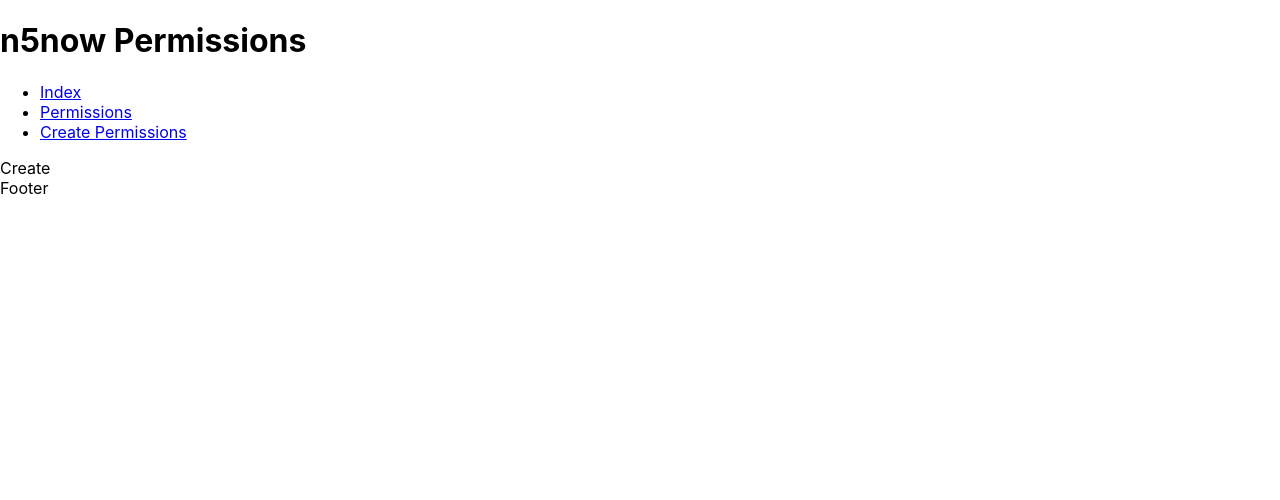
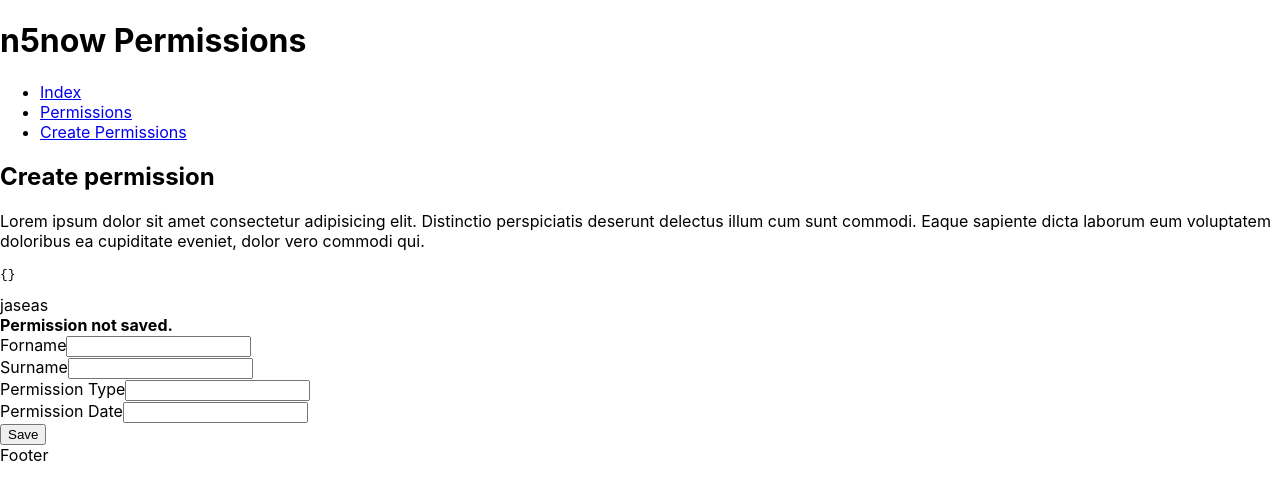
Before and after one commit to JasemDuncan/n5now, a React (Create React App) app in the folder front-end/: page /create-permissions in a window 1280 px wide. Shown: the top 500 px of the page. Built offline with nearby package versions, Linux system fonts and the light colour scheme.

Commit message:
edit permission and show permission

```diff
--- a/front-end/src/components/pages/Create.jsx
+++ b/front-end/src/components/pages/Create.jsx
@@ -1,7 +1,64 @@
-import React from 'react'
+import React, { useState } from 'react'
+import { useForm } from '../../hooks/useForm'
+import { Global } from '../../helpers/Global';
+import { useEffect } from 'react';
+import axios from 'axios';
 
 export const Create = () => {
+
+  const { form, sent, changed } = useForm({});
+  const [result, setResult] = useState(false);
+
+  const savePermission = async (e) => {
+    e.preventDefault(form);
+    //Retreive info
+    axios.post(Global.url + "RequestPermission", form)
+      .then(response=>{
+        setResult(response.data);
+        console.log(response.data);
+        if (response.data.success ===true){
+          setResult(true);
+        } else {setResult(false)}
+      })
+
+  };
+
+
   return (
-    <div>Create</div>
+    <div>
+      <h1>Create permission</h1>
+      <p>Lorem ipsum dolor sit amet consectetur adipisicing elit. Distinctio perspiciatis deserunt delectus illum cum sunt commodi. Eaque sapiente dicta laborum eum voluptatem doloribus ea cupiditate eveniet, dolor vero commodi qui.</p>
+      <pre>{JSON.stringify(form)}</pre>
+      <div>jaseas </div>
+      <strong>{result ? "Permission Saved." : "Permission not saved."}</strong>
+      {/*Mount form */}
+
+      <form action="" onSubmit={savePermission}>
+
+        <div className="">
+          <label htmlFor="forname">Forname</label>
+          <input type="text" name='employeeForename' onChange={changed} />
+        </div>
+
+        <div className="">
+          <label htmlFor="surname">Surname</label>
+          <input type="text" name='employeeSurname' onChange={changed} />
+        </div>
+
+
+        <div className="">
+          <label htmlFor="permissionType">Permission Type</label>
+          <input type="number" name='permissionType' onChange={changed} />
+        </div>
+
+        <div className="">
+          <label htmlFor="permissionDate">Permission Date</label>
+          <input type="text" name='permissionDate' onChange={changed} />
+        </div>
+
+        <input type="submit" value="Save" />
+      </form>
+
+    </div>
   )
 }
--- a/front-end/src/components/pages/Edit.jsx
+++ b/front-end/src/components/pages/Edit.jsx
@@ -1,7 +1,106 @@
-import React from 'react'
+import React, { useState } from 'react'
+import { useForm } from '../../hooks/useForm'
+import { Global } from '../../helpers/Global';
+import { useEffect } from 'react';
+import axios from 'axios';
+import { useParams } from 'react-router-dom';
+
 
 export const Edit = () => {
+
+  const { form, sent, changed } = useForm({});
+  const [result, setResult] = useState(false);
+  const [permission, setPermission] = useState([]);
+  const params = useParams();
+
+  useEffect(() => {
+    getPermission();
+
+  }, []);
+
+  const getPermission = async () => {
+    setTimeout(() => {
+      axios.get(Global.url + "GetPermissions"
+      ).then(
+        response => {
+          setPermission(response.data.filter(index => index.id == params.id));
+        }
+      )
+    }, 500)
+  };
+
+  const aux = ()=>{
+
+  }
+
+  const editPermission = async (e) => {
+    e.preventDefault();
+
+
+    { console.log(JSON.stringify(form)) }
+    //Retreive info
+    axios.put(Global.url + "ModifiyPermission", {
+      id: e.target.id.value,
+      employeeForename: e.target.employeeForename.value,
+      employeeSurname:e.target.employeeSurname.value,
+      permissionType:e.target.permissionType.value,
+      permissionDate:e.target.permissionDate.value
+
+    })
+      .then(response => {
+        setResult(response.data);
+        if (response.data.success === true) {
+          setResult(true);
+        } else { setResult(false) }
+      })
+  };
+
+
   return (
-    <div>Edit</div>
+    <div>
+      {
+        permission.length == 1 ?
+          (
+            <div>
+
+              <h1>Edit permission</h1>
+              <p>Form to edit: {permission[0].id}</p>
+
+              <strong>{result ? "Permission Edited." : "Permission not Edited."}</strong>
+
+              <form action="" onSubmit={editPermission}>
+
+                <div className="">
+                  <input type="text" name="id" defaultValue={permission[0].id}  readOnly />
+                </div>
+
+                <div className="">
+                  <label htmlFor="forname">Forname</label>
+                  <input type="text" name='employeeForename' defaultValue={permission[0].employeeForename} />
+                </div>
+
+                <div className="">
+                  <label htmlFor="surname">Surname</label>
+                  <input type="text" name='employeeSurname' defaultValue={permission[0].employeeSurname}  />
+                </div>
+
+                <div className="">
+                  <label htmlFor="permissionType">Permission Type</label>
+                  <input type="number" name='permissionType' defaultValue={permission[0].permissionType}  />
+                </div>
+
+                <div className="">
+                  <label htmlFor="permissionDate">Permission Date</label>
+                  <input type="text" name='permissionDate' defaultValue={permission[0].permissionDate}  />
+                </div>
+
+                <input type="submit" value="Save" />
+              </form>
+            </div>
+          )
+          : <h1>Loading</h1>
+
+      }
+    </div>
   )
 }
--- /dev/null
+++ b/front-end/src/components/pages/List.jsx
@@ -0,0 +1,19 @@
+import React from 'react'
+import { Link } from 'react-router-dom';
+
+export const List = ({permissions, setPermission}) => {
+    return (
+        permissions.map(permission => {
+            return (
+                <article key={permission.id}>
+                    <h3><Link to={"/permission/"+permission.id}>{permission.id}</Link></h3>
+                    <p>{permission.employeeForename + " " + permission.employeeSurname}</p>
+                    <p>{"Permission Type: " + permission.permissionType}</p>
+                    <p>{"Permission Date: " + permission.permissionDate}</p>
+                    <Link to={"/edit/"+permission.id}>Edit</Link>
+                    <button>Delete</button>
+                </article>
+            );
+        })
+    )
+}
--- a/front-end/src/components/pages/Permission.jsx
+++ b/front-end/src/components/pages/Permission.jsx
@@ -1,7 +1,51 @@
 import React from 'react'
+import { useState, useEffect } from 'react'
+import axios from 'axios'
+import { Global } from '../../helpers/Global';
+import { useParams } from 'react-router-dom';
+
 
 export const Permission = () => {
+
+  const [permission, setPermission] = useState([]);
+  const [loading, setLoading] = useState(true);
+  const params = useParams();
+
+  useEffect(() => {
+    getPermission();
+  }, []);
+
+  const getPermission = async () => {
+    setTimeout(() => {
+      axios.get(Global.url + "GetPermissions"
+      ).then(
+        response => {
+          // setPermissions(response.data);
+          setLoading(false);
+          setPermission(response.data.filter(index => index.id == params.id));
+        }
+      )
+    }, 500)
+  };
+
   return (
-    <div>Permission</div>
+    <>
+      {
+        loading ? "LOADING..." :
+          permission.length == 1 ?
+            (
+              <div>
+                <article key={permission[0].id}>
+                  <h3>{permission[0].id}</h3>
+                  <p>{permission[0].employeeForename + " " + permission[0].employeeSurname}</p>
+                  <p>{"Permission Type: " + permission[0].permissionType}</p>
+                  <p>{"Permission Date: " + permission[0].permissionDate}</p>
+
+                </article>
+              </div>
+            )
+            : <h1>No items</h1>
+      }
+    </>
   )
 }
--- a/front-end/src/components/pages/Permissions.jsx
+++ b/front-end/src/components/pages/Permissions.jsx
@@ -2,6 +2,7 @@ import React from 'react'
 import { useState, useEffect } from 'react'
 import axios from 'axios'
 import { Global } from '../../helpers/Global';
+import { List } from './List';
 
 export const Permissions = () => {
 
@@ -22,34 +23,15 @@ export const Permissions = () => {
         }
       )
     }, 500)
-
-
   };
 
   return (
     <>
-      {loading ? "LOADING" :
+      {loading ? "LOADING..." :
         permissions.length >= 1 ?
-          (
-            permissions.map(permission => {
-              return (
-                <article key={permission.id}>
-                  <h3>{permission.id}</h3>
-                  <p>{permission.employeeForename + " " + permission.employeeSurname}</p>
-                  <p>{"Permission Type: " + permission.permissionType}</p>
-                  <p>{"Permission Date: " + permission.permissionDate}</p>
-                  <button>Editar</button>
-                  <button>Borrar</button>
-                </article>
-              );
-            })
-          )
-          :
-          (
-            <h1>No items</h1>
-          )
+          <List permissions={permissions} setPermission={setPermissions} />
+          : <h1>No items</h1>
       }
-
     </>
   )
 }
--- /dev/null
+++ b/front-end/src/hooks/useForm.js
@@ -0,0 +1,45 @@
+import React, { useState } from 'react'
+
+
+export const useForm = (initialObject={}) => {
+
+    const [form,setForm] = useState(initialObject);
+
+    const formSerialization = (form)=>{
+
+        const formData = new FormData(form);
+
+        const completeObject = {};
+
+        for (let[name, value]of formData){
+            completeObject[name] = value;
+        }
+        return completeObject;
+    };
+
+    const sent = (e)=>{
+        e.preventDefault();
+
+        let permission = formSerialization(e.target);
+
+        setForm(permission);
+
+        // document.querySelector("");
+
+    };
+
+    const changed = ({target}) => {
+        const {name, value} = target;
+
+        setForm({
+            ...form,
+            [name]: value
+        });
+    };
+
+  return {
+    form,
+    sent,
+    changed
+    }
+}
--- a/front-end/src/routing/PermissionRoutes.jsx
+++ b/front-end/src/routing/PermissionRoutes.jsx
@@ -6,6 +6,9 @@ import { Footer } from "../components/layout/Footer";
 import { Index } from "../components/pages/Index";
 import { Permissions } from "../components/pages/Permissions";
 import { Create } from "../components/pages/Create";
+import { Permission } from "../components/pages/Permission";
+import { Edit } from "../components/pages/Edit";
+
 
 export const PermissionRoutes = ()=>{
     return  (
@@ -20,6 +23,13 @@ export const PermissionRoutes = ()=>{
                 <Route path="/index" element={<Index/>}/>
                 <Route path="/permissions" element={<Permissions/>}/>
                 <Route path="/create-permissions" element={<Create/>}/>
+                <Route path="/permission/:id" element={<Permission/>}/>
+                <Route path="/edit/:id" element={<Edit/>}/>
+
+                <Route path="*" element={
+                    <div><h1>Error 404</h1></div>
+                }/>
+
                 </Routes>
             </section>
 
```
